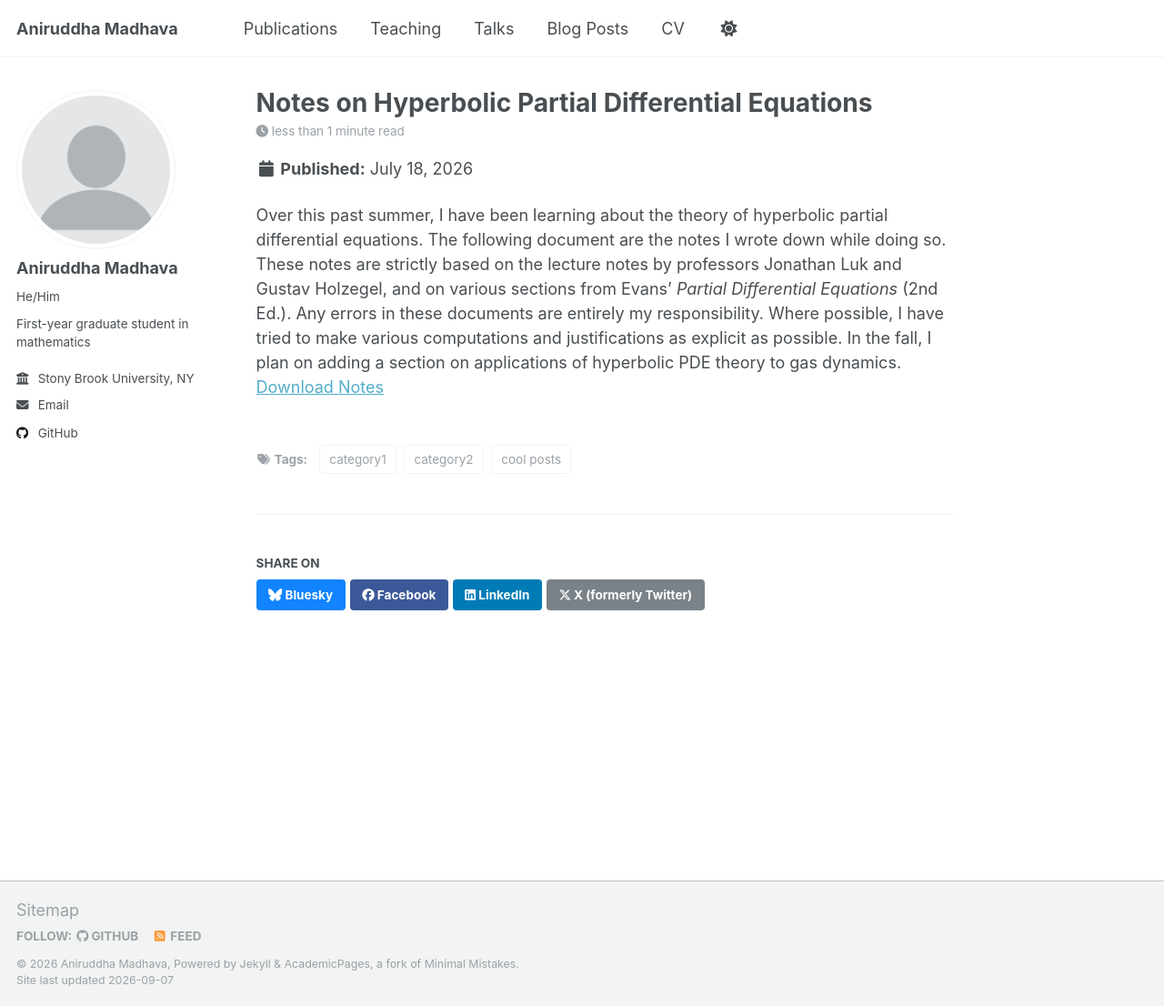
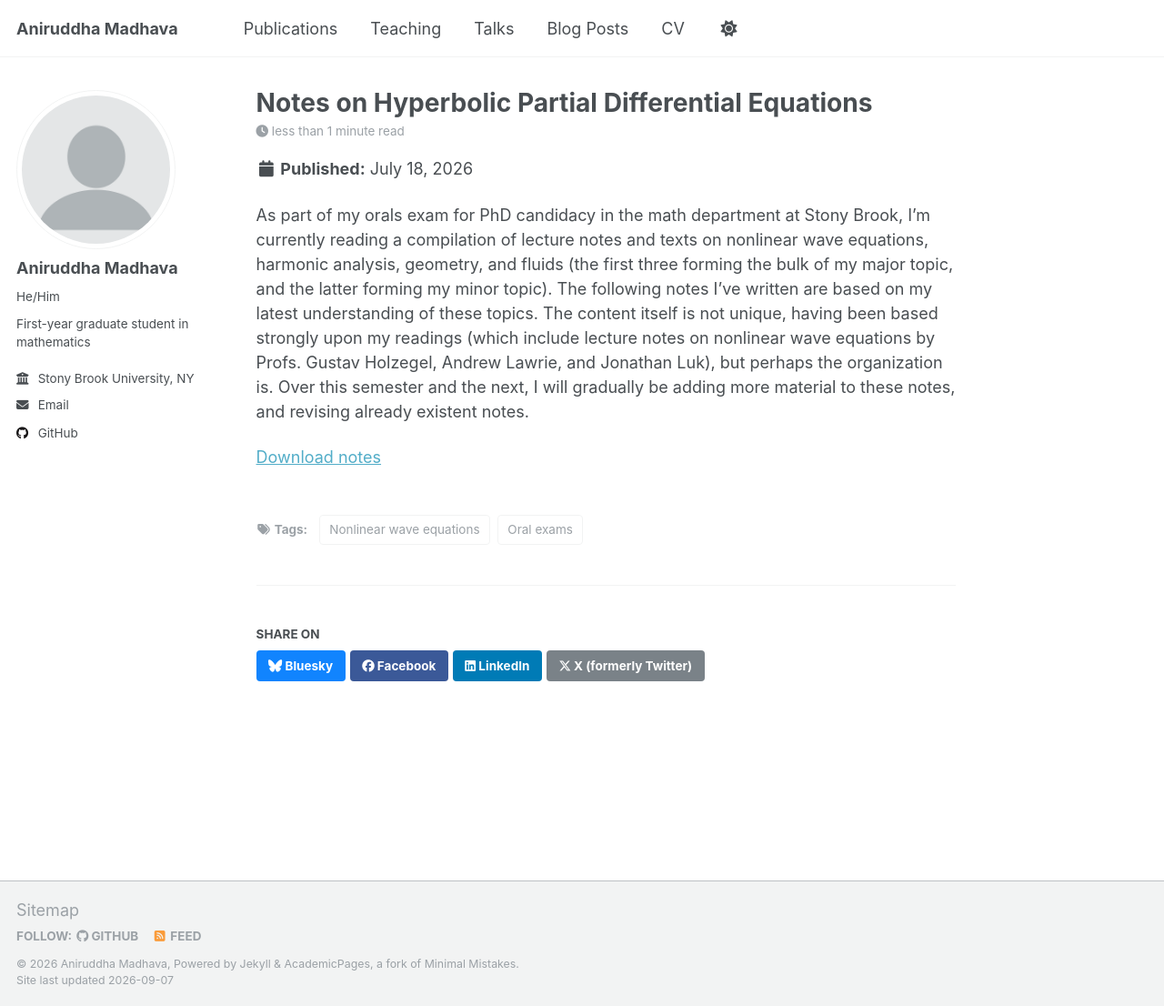
Before and after one commit to amadhava25/amadhava25.github.io, a Jekyll site: the page built from _posts/2012-08-14-blog-post-1.md, in a window 1280 px wide and 1106 px high. Shown: the whole window at 91% size. Built offline with Jekyll 4.4.1, drawn with Linux system fonts in a browser that asks for light colours; a script that is not in the unit is left out.

Commit message:
Fixing some stuff

```diff
--- a/_posts/2012-08-14-blog-post-1.md
+++ b/_posts/2012-08-14-blog-post-1.md
@@ -3,10 +3,9 @@ title: 'Notes on Hyperbolic Partial Differential Equations'
 date: 18-07-2026
 permalink: /posts/2026/07/blog-post-1/
 tags:
-  - cool posts
-  - category1
-  - category2
+  - Oral exams
+  - Nonlinear wave equations
 ---
+As part of my orals exam for PhD candidacy in the math department at Stony Brook, I'm currently reading a compilation of lecture notes and texts on nonlinear wave equations, harmonic analysis, geometry, and fluids (the first three forming the bulk of my major topic, and the latter forming my minor topic). The following notes I've written are based on my latest understanding of these topics. The content itself is not unique, having been based strongly upon my readings (which include lecture notes on nonlinear wave equations by Profs. Gustav Holzegel, Andrew Lawrie, and Jonathan Luk), but perhaps the organization is. Over this semester and the next, I will gradually be adding more material to these notes, and revising already existent notes.
 
-Over this past summer, I have been learning about the theory of hyperbolic partial differential equations. The following document are the notes I wrote down while doing so. These notes are strictly based on the lecture notes by professors Jonathan Luk and Gustav Holzegel, and on various sections from Evans' *Partial Differential Equations* (2nd Ed.). Any errors in these documents are entirely my responsibility. Where possible, I have tried to make various computations and justifications as explicit as possible. In the fall, I plan on adding a section on applications of hyperbolic PDE theory to gas dynamics.
-<a href = "https://amadhava25.github.io/files/hpde.pdf">Download Notes</a>
+<a href = "https://amadhava25.github.io/files/orals_prep.pdf">Download notes</a>
```
Also changed, not shown: _pages/about.md (+1 -1 lines), 2 other files.
